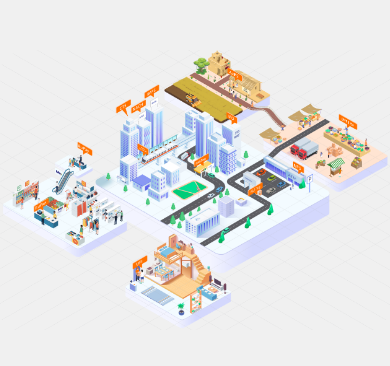
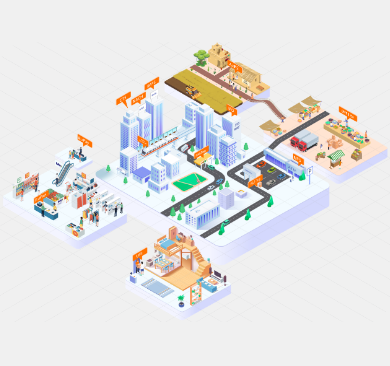
Before and after one commit to manoj-mak/Custom-lottie-NPCI, a React (Vite) app: page / in a window 390 px wide. Shown: the top 366 px of the page. Built offline with nearby package versions, Linux system fonts and the light colour scheme.

Commit message:
styling changes

```diff
--- a/package.json
+++ b/package.json
@@ -4,7 +4,7 @@
   "version": "0.0.0",
   "type": "module",
   "scripts": {
-    "dev": "vite",
+    "dev": "vite --host",
     "build": "vite build",
     "lint": "eslint . --ext js,jsx --report-unused-disable-directives --max-warnings 0",
     "preview": "vite preview"
--- a/src/App.css
+++ b/src/App.css
@@ -18,7 +18,7 @@ body {
 /* Increase padding for better spacing on mobile */
 @media (max-width: 480px) {
   .app-container {
-    padding: 20px;
+    padding: 12px;
   }
 }
 
```
